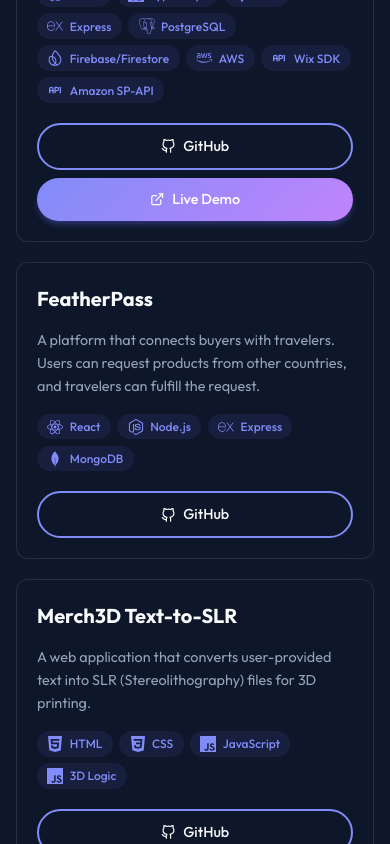
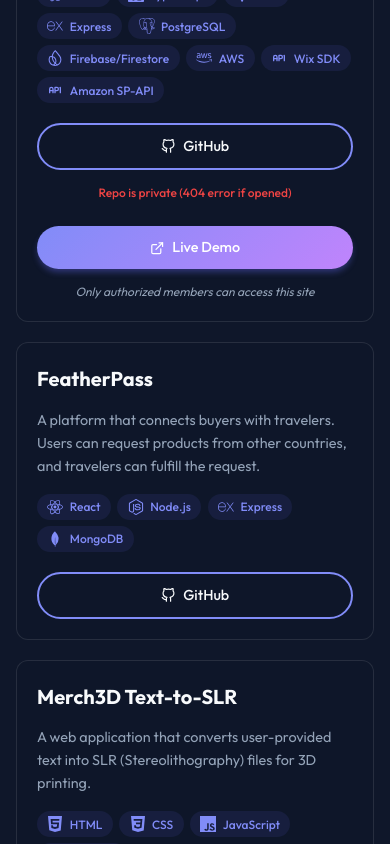
Before and after one commit to Hemanth0502-del/hemanthportfolio, a React (Vite) app: page / in a window 390 px wide. Shown: the part 2540-3384 px from the top of the page. Built offline with nearby package versions, Linux system fonts and the light colour scheme.

Commit message:
feat: add Projects component and associated styling to showcase portfolio items.

```diff
--- a/src/components/Projects.css
+++ b/src/components/Projects.css
@@ -19,7 +19,7 @@
 }
 
 .project-content {
-    padding: 2rem;
+    padding: 2rem 2rem 5rem 2rem;
     display: flex;
     flex-direction: column;
     flex-grow: 1;
@@ -37,7 +37,6 @@
     color: var(--text-secondary);
     line-height: 1.6;
     margin-bottom: 1.5rem;
-    flex-grow: 1;
 }
 
 .project-tech {
@@ -66,6 +65,51 @@
 .project-links {
     display: flex;
     gap: 1rem;
+    flex-wrap: wrap;
+    align-items: flex-start;
+}
+
+.link-group {
+    display: flex;
+    flex-direction: column;
+    gap: 0.5rem;
+    align-items: center;
+    position: relative;
+    min-width: 120px;
+}
+
+.link-warning,
+.link-note {
+    font-size: 0.75rem;
+    text-align: center;
+    opacity: 0;
+    visibility: hidden;
+    transition: all 0.3s ease;
+    position: absolute;
+    top: 100%;
+    left: 50%;
+    transform: translateX(-50%);
+    width: 200px;
+    padding-top: 5px;
+    pointer-events: none;
+    z-index: 10;
+}
+
+.link-warning {
+    color: #ef4444;
+    font-weight: 500;
+}
+
+.link-note {
+    color: var(--text-secondary);
+    font-style: italic;
+}
+
+.link-group:hover .link-warning,
+.link-group:hover .link-note {
+    opacity: 1;
+    visibility: visible;
+    transform: translateX(-50%) translateY(8px);
 }
 
 .btn-sm {
@@ -143,7 +187,27 @@
 
     .project-links {
         flex-direction: column;
-        gap: 0.5rem;
+        gap: 1.5rem;
+    }
+
+    .link-group {
+        width: 100%;
+        min-width: unset;
+    }
+
+    .link-warning,
+    .link-note {
+        position: static;
+        transform: none;
+        width: 100%;
+        opacity: 1;
+        visibility: visible;
+        pointer-events: auto;
+    }
+
+    .link-group:hover .link-warning,
+    .link-group:hover .link-note {
+        transform: none;
     }
 
     .btn-sm {
--- a/src/components/Projects.jsx
+++ b/src/components/Projects.jsx
@@ -43,7 +43,9 @@ const Projects = () => {
             description: 'A comprehensive multi-channel e-commerce inventory and order management system. Features real-time sync with Wix and Amazon, hardware provisioning via Firebase for ESP32 devices, and interactive analytics dashboards.',
             tech: ['React', 'TypeScript', 'Vite', 'Express', 'PostgreSQL', 'Firebase/Firestore', 'AWS', 'Wix SDK', 'Amazon SP-API'],
             github: 'https://github.com/Hemanth0502-del/SKUMan',
-            demo: 'https://sku-man.vercel.app/'
+            demo: 'https://sku-man.vercel.app/',
+            isPrivate: true,
+            demoNote: 'Only authorized members can access this site'
         },
         {
             title: 'FeatherPass',
@@ -94,13 +96,19 @@ const Projects = () => {
                                     ))}
                                 </div>
                                 <div className="project-links">
+                                    <div className="link-group">
                                         <a href={project.github} target="_blank" rel="noopener noreferrer" className="btn btn-sm btn-outline">
                                             <FiGithub /> GitHub
                                         </a>
+                                        {project.isPrivate && <span className="link-warning">Repo is private (404 error if opened)</span>}
+                                    </div>
                                     {project.demo && (
+                                        <div className="link-group">
                                             <a href={project.demo} target="_blank" rel="noopener noreferrer" className="btn btn-sm btn-primary">
                                                 <FiExternalLink /> Live Demo
                                             </a>
+                                            {project.demoNote && <span className="link-note">{project.demoNote}</span>}
+                                        </div>
                                     )}
                                 </div>
                             </div>
```
Lines whose indentation alone changed are shown as unchanged.
